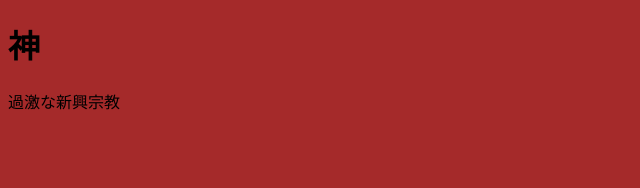
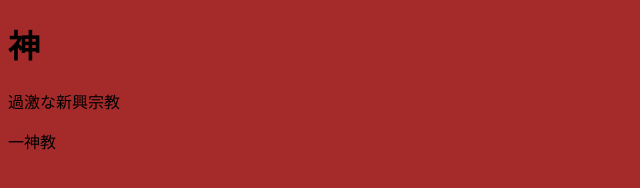
Before and after one commit to hirundorusticaii/test_1109, a plain HTML site: page index.html in a window 1280 px wide. Shown: the full height of the page, 0-640 px from the left. Drawn offline with Linux system fonts and the light colour scheme.

Commit message:
pタグをさらに追加

```diff
--- a/index.html
+++ b/index.html
@@ -9,5 +9,6 @@
 <body>
     <h1>神</h1>
     <p>過激な新興宗教</p>
+    <p>一神教</p>
 </body>
 </html>
```
